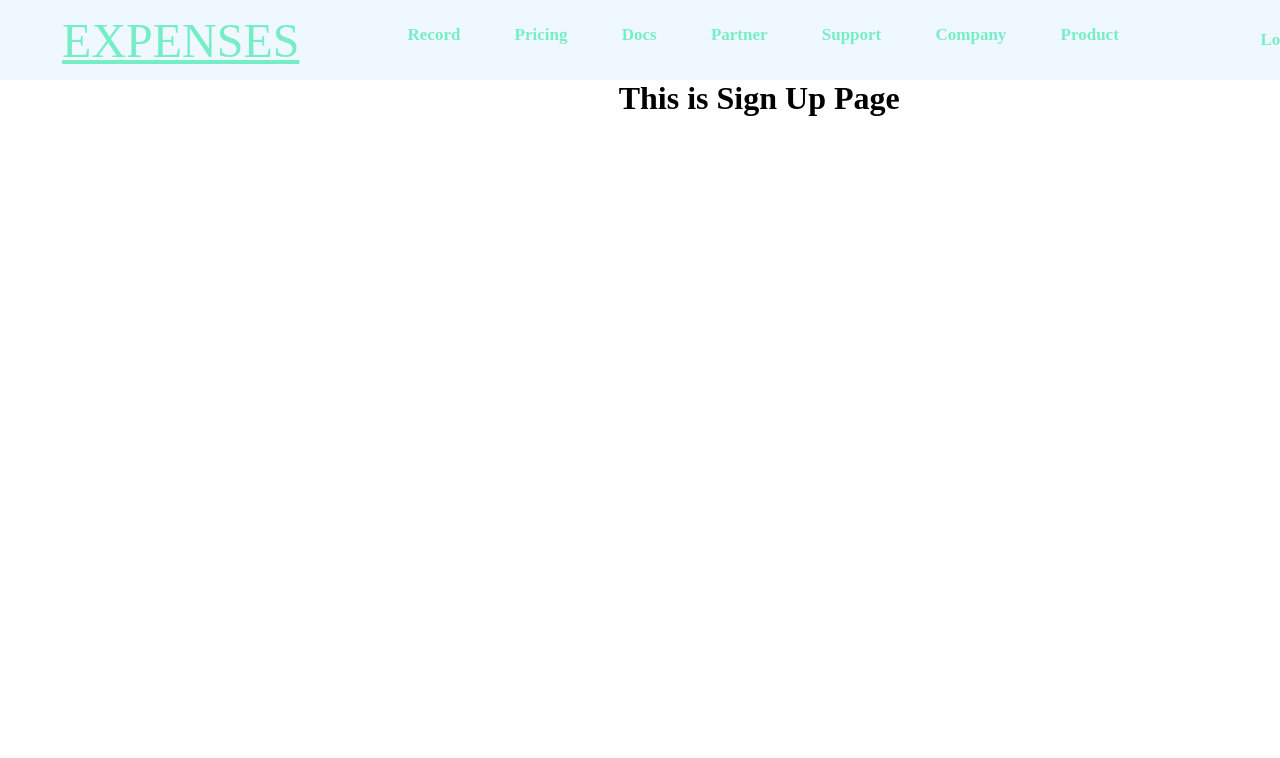
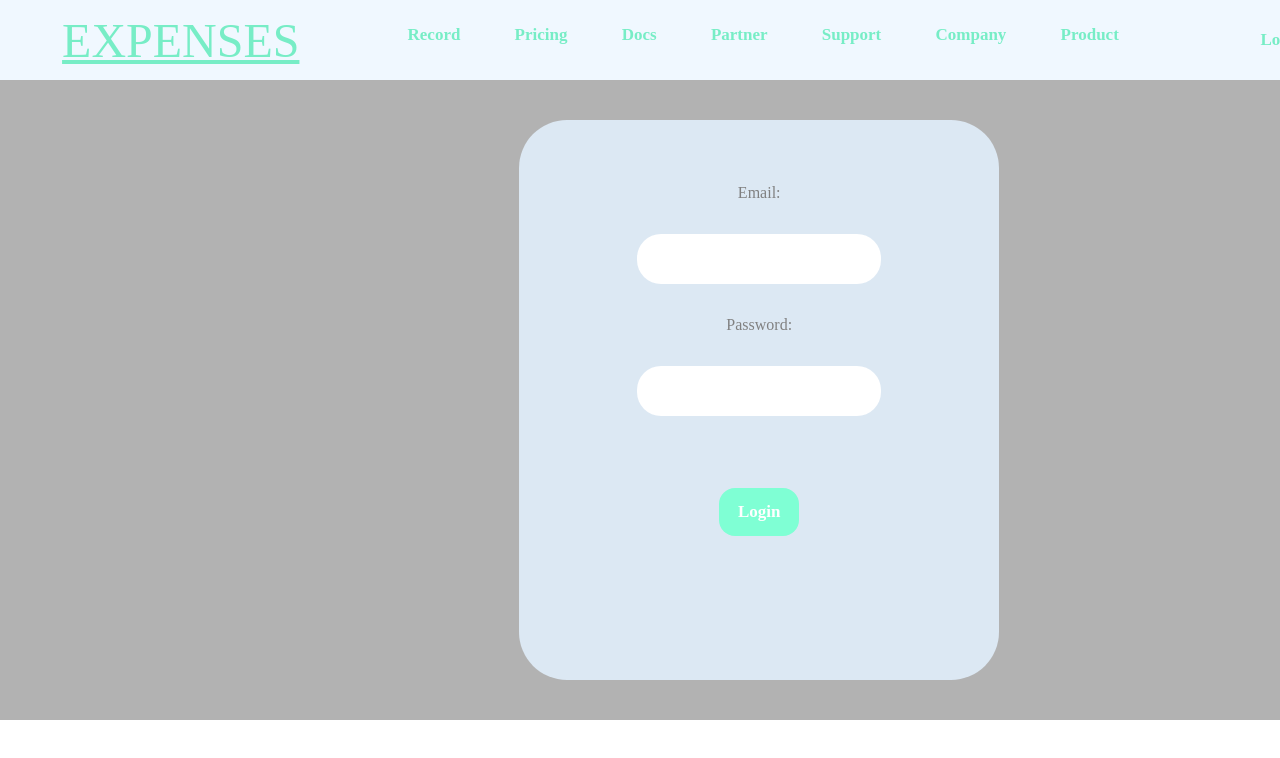
Before and after one commit to rahullo/Expense-react, a React (Create React App) app: page /log-in in a window 1280 px wide. Shown: the top 758 px of the page. Built offline with nearby package versions, Linux system fonts and the light colour scheme.

Commit message:
Some css

```diff
--- a/src/components/LogIn/login.component.jsx
+++ b/src/components/LogIn/login.component.jsx
@@ -1,8 +1,33 @@
+import './login.style.css'
+import { Fragment } from "react"
+import { Link } from 'react-router-dom'
+
 
 const Login = () => {
     return (
-        <h1>This is Sign Up Page</h1>
+        <Fragment>
+            <div className="login-page">
+                <div className="login-container">
+                    <div className="login-inputs">
+                        <form action="submit">
+                            <label for="fname">Email:</label><br/>
+                            <input className='inputs' label="email"
+                                    name="email" />
+                            <label for="fname">Password:</label><br/>
+                            <input className='inputs'  label="Password"
+                                    name="Password" type='password'/>
+                        </form>
+                    </div>
+                    <div className="submit">
+                        <Link className='login-button' to='/'>
+                            <button className='login-button'>Login</button>
+                        </Link>
+                    </div>
+                </div>
+            </div>
+        </Fragment>
     )
 }
 
+
 export default Login
--- a/src/components/LogIn/login.style.css
+++ b/src/components/LogIn/login.style.css
@@ -0,0 +1,62 @@
+.login-page {
+    width: 94.9rem;
+    height: 40rem;
+    /* background-color: #b2b2b2; */
+    background-color: rgba(0, 0, 0, .3);
+    display: flex;
+    align-items: center;
+    justify-content: center;
+}
+
+.login-container {
+    width: 30rem;
+    height: 35rem;
+    background-color: rgb(220, 232, 243);
+    border-radius: 3rem;
+}
+
+.login-inputs {
+    width: 20rem;
+    height: 24rem;
+    margin-left: 5rem;
+    margin-top: 4rem;
+}
+
+label {
+    color: gray;
+}
+
+input {
+    width: 15rem;
+    height: 3rem;
+    border: 13px rgb(155, 29, 29);
+    margin: 2rem;
+    border-radius: 1.5rem;
+}
+
+.inputs {
+    border: 13px rgb(155, 29, 29);
+    align-items: center;
+}
+
+.submit {
+    width: 5rem;
+    height: 3rem;
+    margin-left: 12.5rem;
+    margin-top: -5rem;
+    background-color: aquamarine;
+    display: flex;
+    align-items: center;
+    justify-content: center;
+    border-radius: 1rem;
+}
+
+.submit:hover {
+    cursor: pointer;
+    transform: scale(1.05);
+    transition: all .5s;
+}
+
+.login-button {
+    color: white;
+}
```
